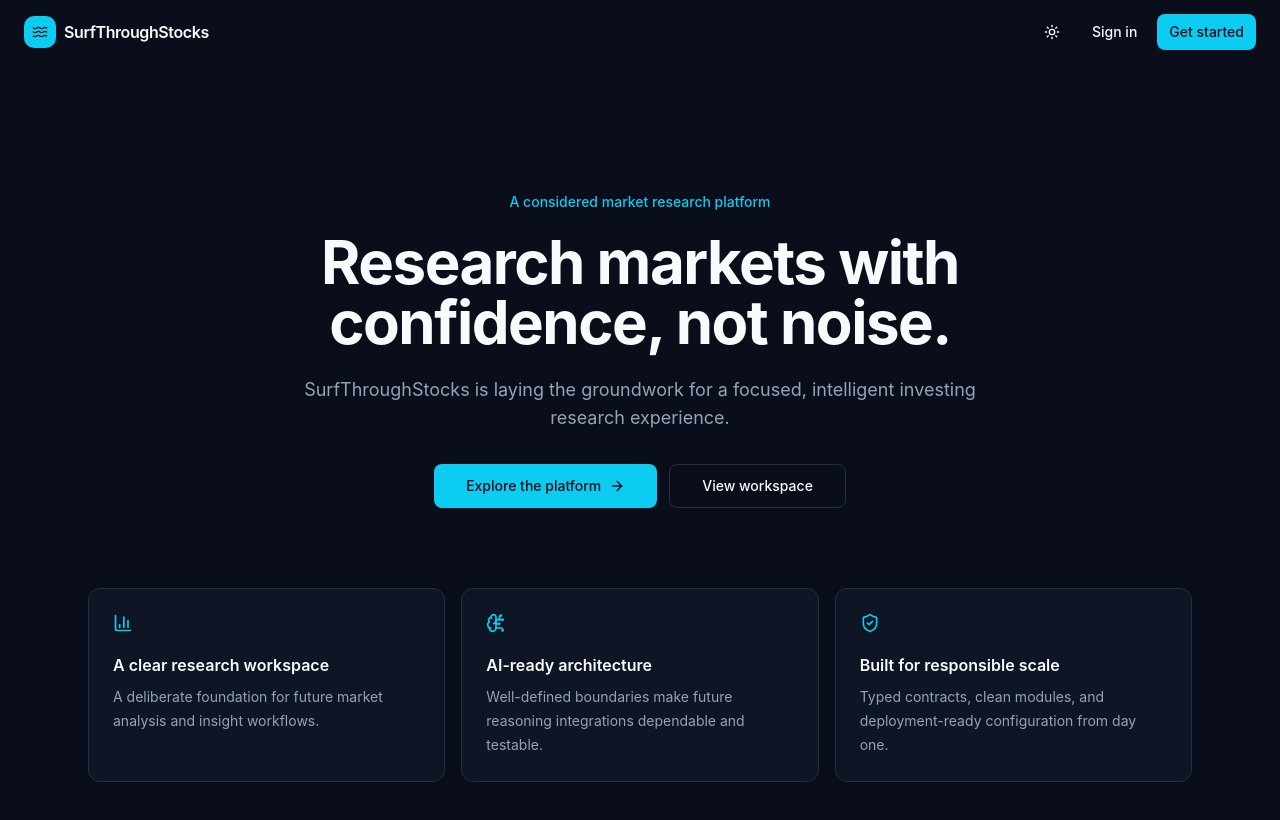
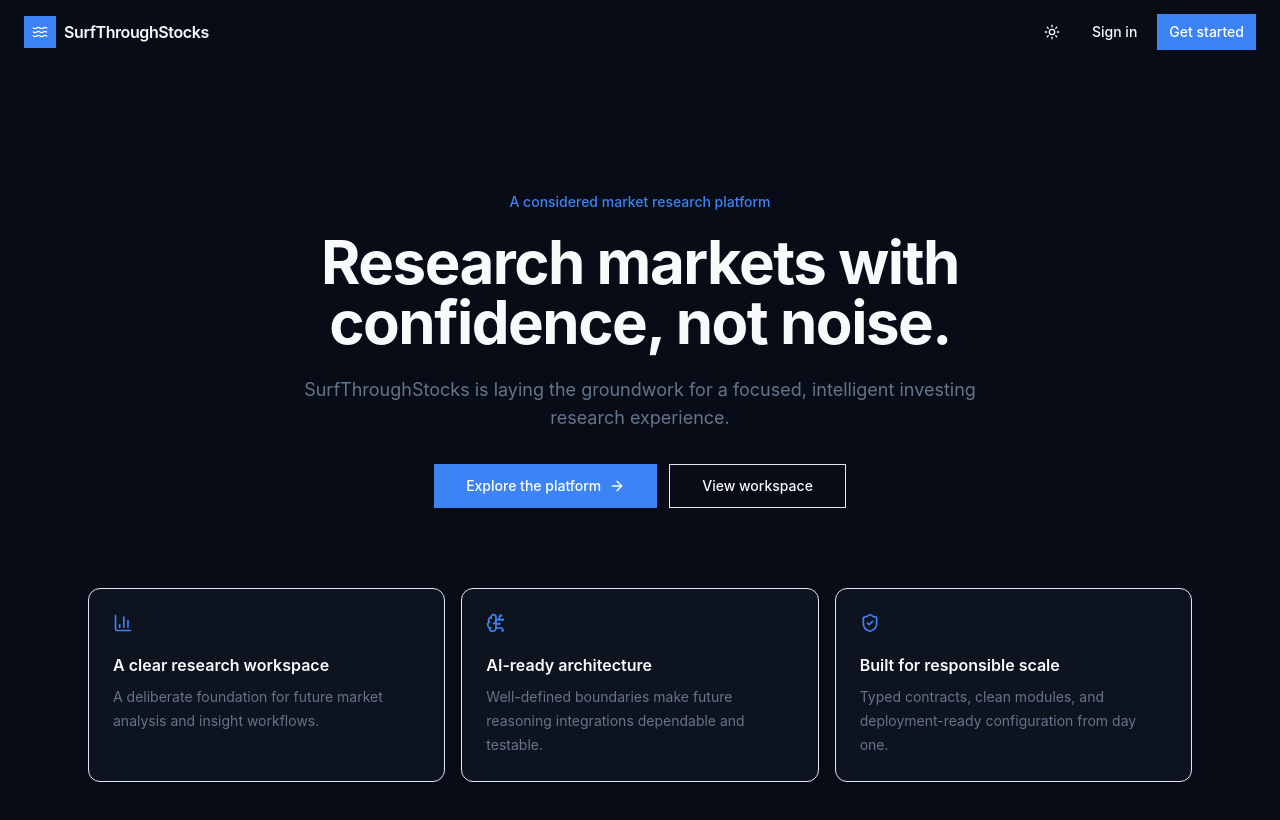
Before and after one commit to Vishva0007/codexstockbuild, a React (Vite) app in the folder frontend/: page / in a window 1280 px wide. Shown: the top 820 px of the page. Built offline with nearby package versions, Linux system fonts and the light colour scheme.

Commit message:
Refactor CSS variables for theme colors
Updated color variables for light and dark themes.

```diff
--- a/frontend/src/styles/globals.css
+++ b/frontend/src/styles/globals.css
@@ -4,31 +4,42 @@
 
 @layer base {
   :root {
-    --background: 0 0% 100%;
+  --background: 220 20% 99%;
   --foreground: 222 47% 11%;
+
   --card: 0 0% 100%;
   --card-foreground: 222 47% 11%;
-    --primary: 222 47% 11%;
-    --primary-foreground: 210 40% 98%;
+
+  --primary: 217 91% 60%;
+  --primary-foreground: 0 0% 100%;
+
+  --secondary: 262 83% 58%;
+
+  --success: 160 84% 39%;
+  --warning: 38 92% 50%;
+  --danger: 0 84% 60%;
+
   --muted: 210 40% 96%;
   --muted-foreground: 215 16% 47%;
+
   --border: 214 32% 91%;
   --input: 214 32% 91%;
-    --ring: 222 47% 11%;
-    --radius: 0.625rem;
   }
   .dark {
-    --background: 222 47% 7%;
+  --background: 222 47% 6%;
   --foreground: 210 40% 98%;
-    --card: 222 47% 10%;
+
+  --card: 222 40% 9%;
   --card-foreground: 210 40% 98%;
-    --primary: 190 90% 50%;
-    --primary-foreground: 222 47% 7%;
-    --muted: 217 33% 17%;
-    --muted-foreground: 215 20% 65%;
-    --border: 217 33% 20%;
-    --input: 217 33% 20%;
-    --ring: 190 90% 50%;
+
+  --primary: 217 91% 60%;
+  --primary-foreground: 0 0% 100%;
+
+  --secondary: 262 83% 58%;
+
+  --success: 160 84% 39%;
+  --warning: 38 92% 50%;
+  --danger: 0 84% 60%;
   }
   * {
     @apply border-border;
```
Lines whose indentation alone changed are shown as unchanged.
